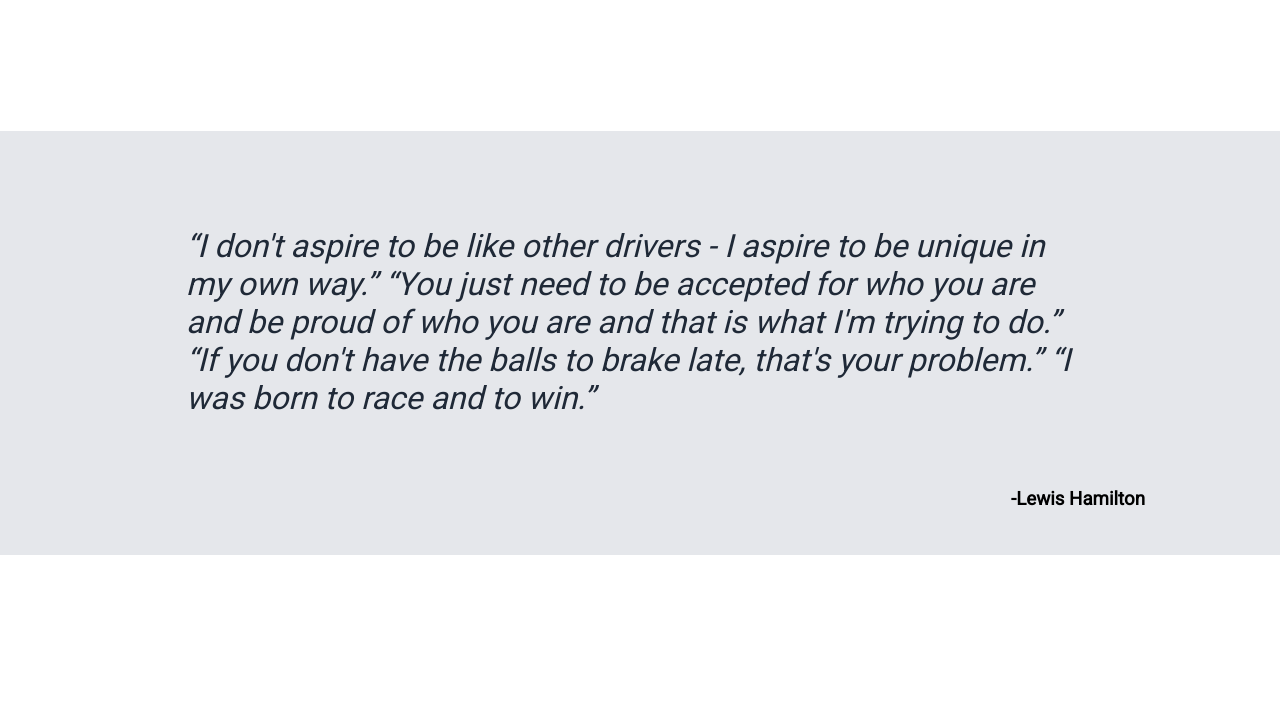
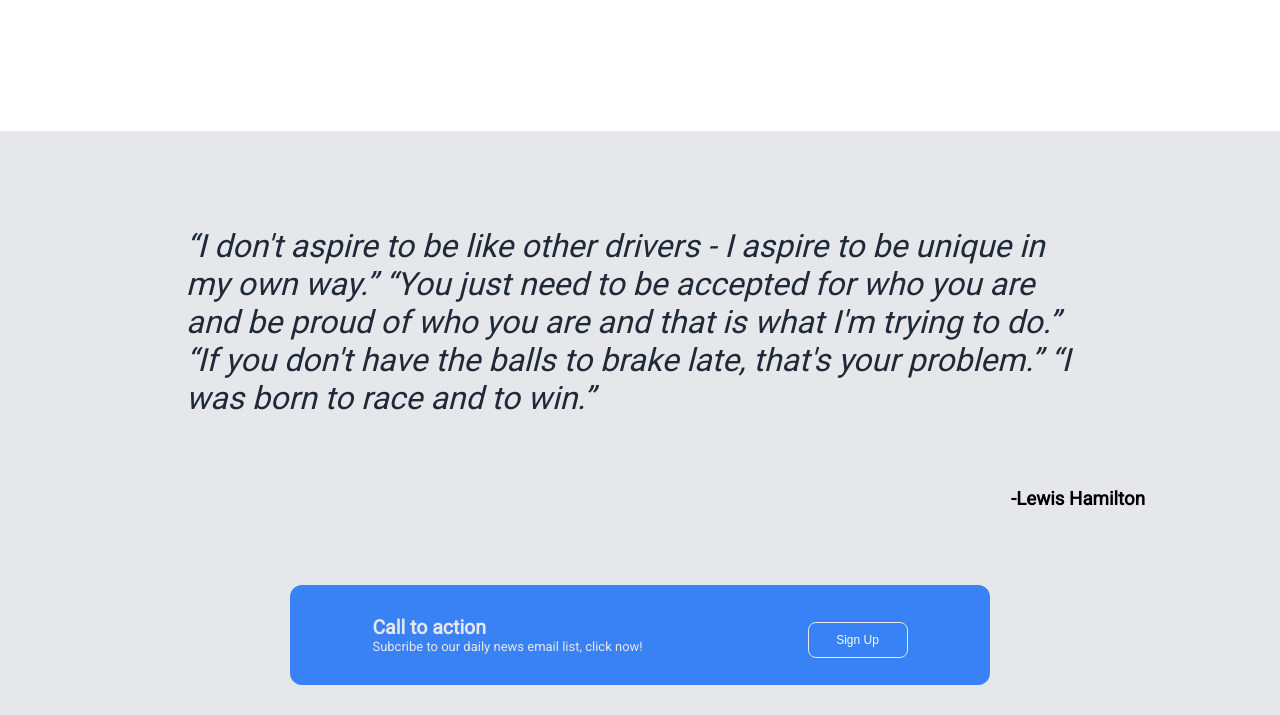
Before and after one commit to LiamMurray433/landingpage, a plain HTML site: page index.html in a window 1280 px wide. Shown: the part 629-1344 px from the top of the page. Before the commit the page ends 1184 px from the top, so only its background shows below. Drawn offline with Linux system fonts and the light colour scheme.

Commit message:
added and styled call to action section

```diff
--- a/index.html
+++ b/index.html
@@ -68,9 +68,23 @@
                     <h3>-Lewis Hamilton</h3>
                 </div>
             </div>
+        </div>
+    </section>
+    <section class="call">
+        <div class="container">
+            <div class="call-box">
+                <div>
+                    <h1>Call to action</h1>
+                    <p>Subcribe to our daily news email list, click now!</p>
+                </div>
 
+                <div>
+                    <button class="sign-up"> Sign Up</button>
+                </div>
 
+            </div>
         </div>
+
     </section>
 </body>
 </html>
--- a/main.css
+++ b/main.css
@@ -174,3 +174,38 @@ ul {
     padding: 5px;
     margin: 10px;
 }
+
+.call{
+    background-color: #E5E7EB;
+
+}
+
+.call .container{
+    display: flex;
+    justify-content: space-around;
+}
+
+.call-box{
+    display: flex;
+    justify-content: space-around;
+    align-items: center;
+    width: 700px;
+    height: 100px;
+    background-color: #3882F6;
+    border-radius: 12px;
+    color: #E5E7EB;
+    font-size: small;
+}
+
+.call .sign-up{
+    background-color: #3882F6;
+    color: #F9FAF8;
+    text-align: center;
+    border: 1px solid #E5E7EB;
+    border-radius: 8px;
+    font-size: 12px;
+    padding: 5px 10px;
+    margin-top: 10px;
+    width: 100px;
+    height: 36px;
+}
```
